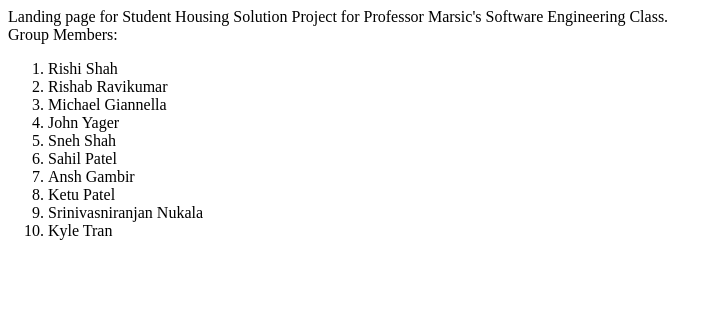
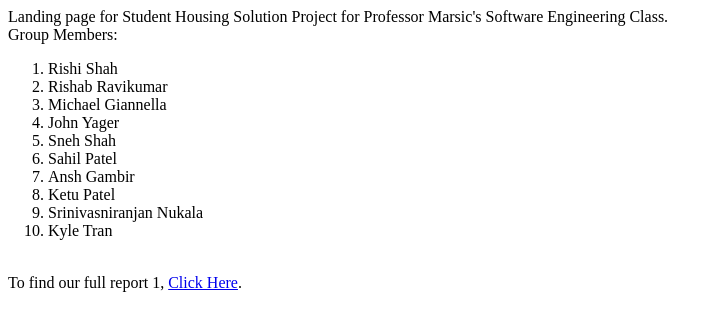
Before and after one commit to mgiannella/StudentHousingSolution-Landing, a plain HTML site: page index.html in a window 1280 px wide. Shown: the whole page, without its empty margins (0-722 px from the left). Drawn offline with Linux system fonts and the light colour scheme.

Commit message:
Update index.html

```diff
--- a/index.html
+++ b/index.html
@@ -18,5 +18,8 @@
     <li>Srinivasniranjan Nukala</li>
     <li>Kyle Tran</li>
   </ol>
+
+  <br />
+  To find our full report 1, <a href="report1.pdf">Click Here</a>.
 </body>
 </html>
```
